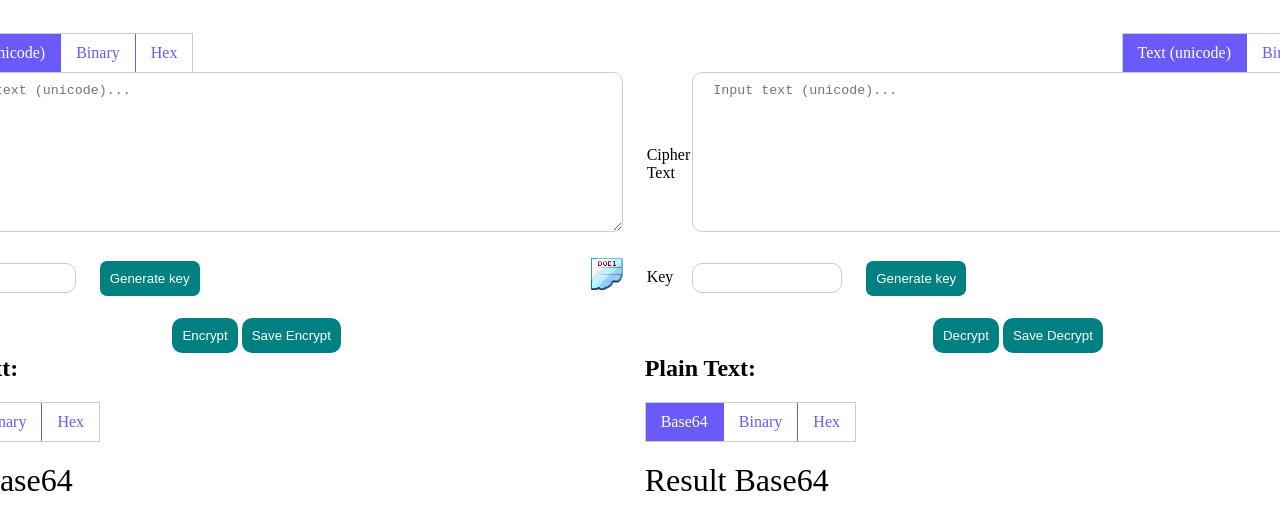
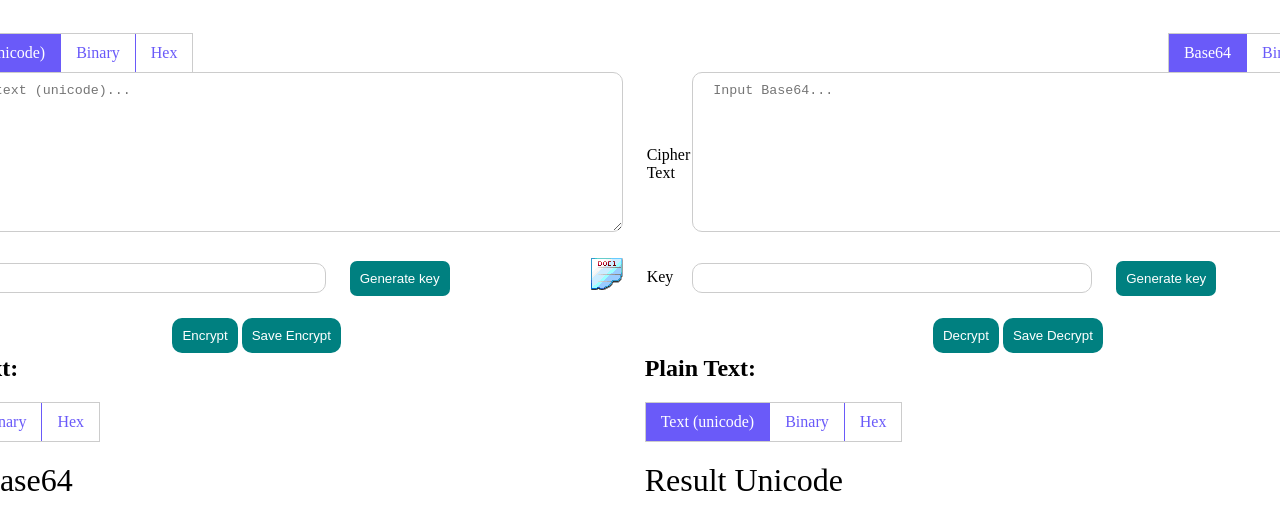
Before and after one commit to lenafam96/DES-cipher, a plain HTML site: page index.html in a window 1280 px wide. Shown: the top 530 px of the page. Drawn offline with Linux system fonts and the light colour scheme.

Commit message:
update tab, css generate key

```diff
--- a/index.html
+++ b/index.html
@@ -22,26 +22,6 @@
   </head>
 
   <body>
-    <!-- <div class="tabs">
-      <div
-        class="tab-item active"
-        onclick="openInputEncrypt(event,'input_plain_text')"
-      >
-        Text (unicode)
-      </div>
-      <div
-        class="tab-item"
-        onclick="openInputEncrypt(event,'input_plain_text_binary')"
-      >
-        Binary
-      </div>
-      <div
-        class="tab-item"
-        onclick="openInputEncrypt(event,'input_plain_text_hex')"
-      >
-        Hex
-      </div>
-    </div> -->
     <div class="container">
       <div class="Encrypt">
         <div class="card input-plain-text">
@@ -101,6 +81,7 @@
                 <td>Key</td>
                 <td>
                   <input
+                    style="width: 400px"
                     type="text"
                     id="key_encrypt"
                     onkeypress="pressEnterEncrypt(event, true)"
@@ -187,7 +168,7 @@
                       class="tab-item-dec active"
                       onclick="openInputEncrypt(event,'input_cipher_text','input-decrypt','tab-item-dec')"
                     >
-                      Text (unicode)
+                      Base64
                     </div>
                     <div
                       class="tab-item-dec"
@@ -205,7 +186,7 @@
                   <textarea
                     class="input-decrypt"
                     id="input_cipher_text"
-                    placeholder="Input text (unicode)... "
+                    placeholder="Input Base64... "
                     cols="80"
                     rows="5"
                   ></textarea>
@@ -233,6 +214,7 @@
                 <td>Key</td>
                 <td>
                   <input
+                    style="width: 400px"
                     type="text"
                     id="key_decrypt"
                     onkeypress="pressEnterEncrypt(event, true)"
@@ -282,7 +264,7 @@
                 class="tab-item-result-pl active"
                 onclick="resultInputEncrypt(event,'plain_text-pl','card-text-pl','tab-item-result-pl')"
               >
-                Base64
+                Text (unicode)
               </div>
               <div
                 class="tab-item-result-pl"
@@ -298,7 +280,7 @@
               </div>
             </div>
 
-            <p class="card-text-pl" id="plain_text-pl">Result Base64</p>
+            <p class="card-text-pl" id="plain_text-pl">Result Unicode</p>
             <p
               class="card-text-pl"
               id="plain_text_binary-pl"
```
